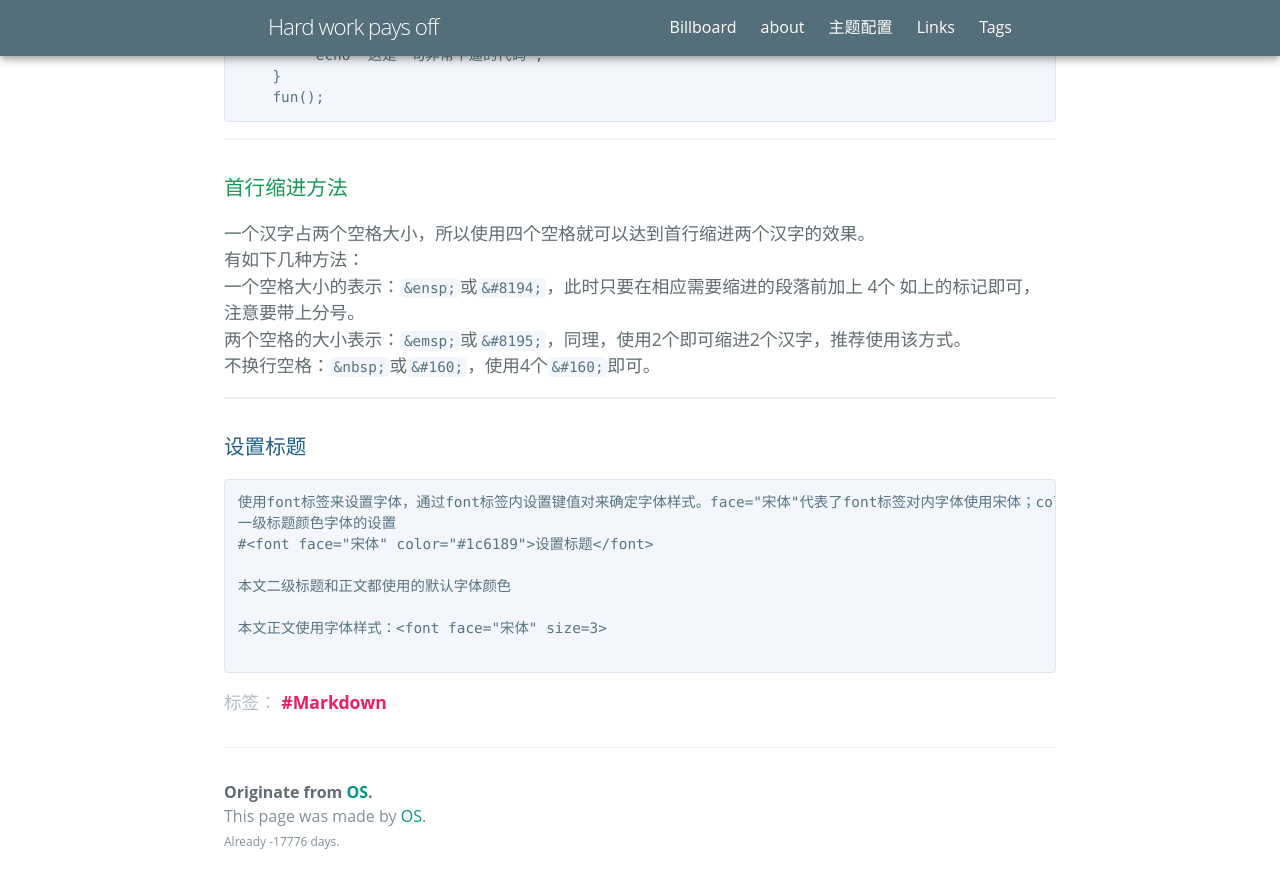
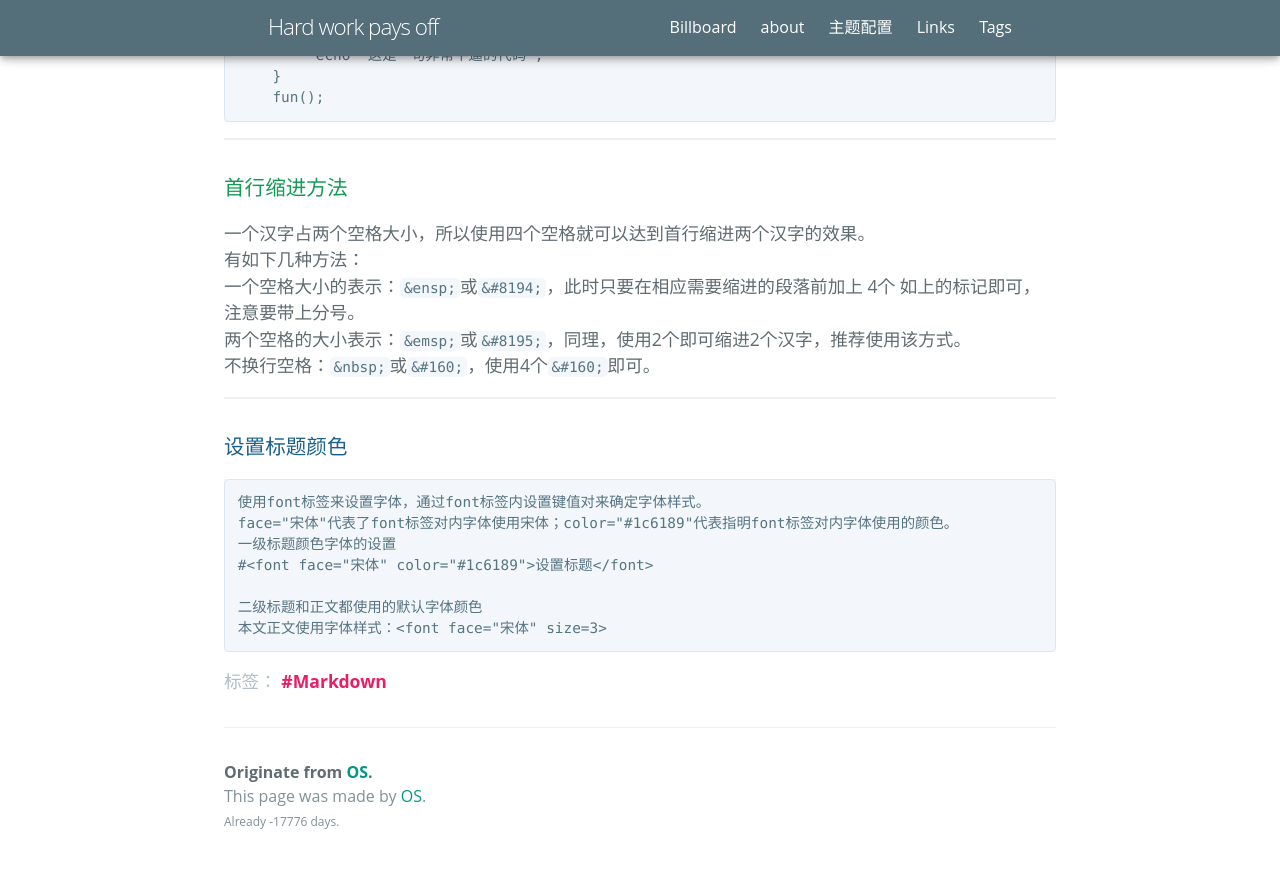
Before and after one commit to xiaoshou0427/xiaoshou0427.github.io, a Jekyll site: the page built from _posts/2019-09-02-Markdown.md, in a window 1280 px wide and 900 px high, scrolled down 4675 px. Shown: the top 888 px of the window. Built offline with Jekyll 4.4.1, drawn with Linux system fonts in a browser that asks for light colours; some web fonts are replaced.

Commit message:
Update 2019-09-02-Markdown.md

````diff
--- a/_posts/2019-09-02-Markdown.md
+++ b/_posts/2019-09-02-Markdown.md
@@ -166,14 +166,13 @@ title可加可不加<br>
 
 ---
 
-### <font face="宋体" color="#1c6189">设置标题</font>
+### <font face="宋体" color="#1c6189">设置标题颜色</font>
 ```
-使用font标签来设置字体，通过font标签内设置键值对来确定字体样式。face="宋体"代表了font标签对内字体使用宋体；color="#1c6189"代表指明font标签对内字体使用的颜色。
+使用font标签来设置字体，通过font标签内设置键值对来确定字体样式。
+face="宋体"代表了font标签对内字体使用宋体；color="#1c6189"代表指明font标签对内字体使用的颜色。
 一级标题颜色字体的设置
 #<font face="宋体" color="#1c6189">设置标题</font>
 
-本文二级标题和正文都使用的默认字体颜色
-
+二级标题和正文都使用的默认字体颜色
 本文正文使用字体样式：<font face="宋体" size=3>
-
 ```
````
